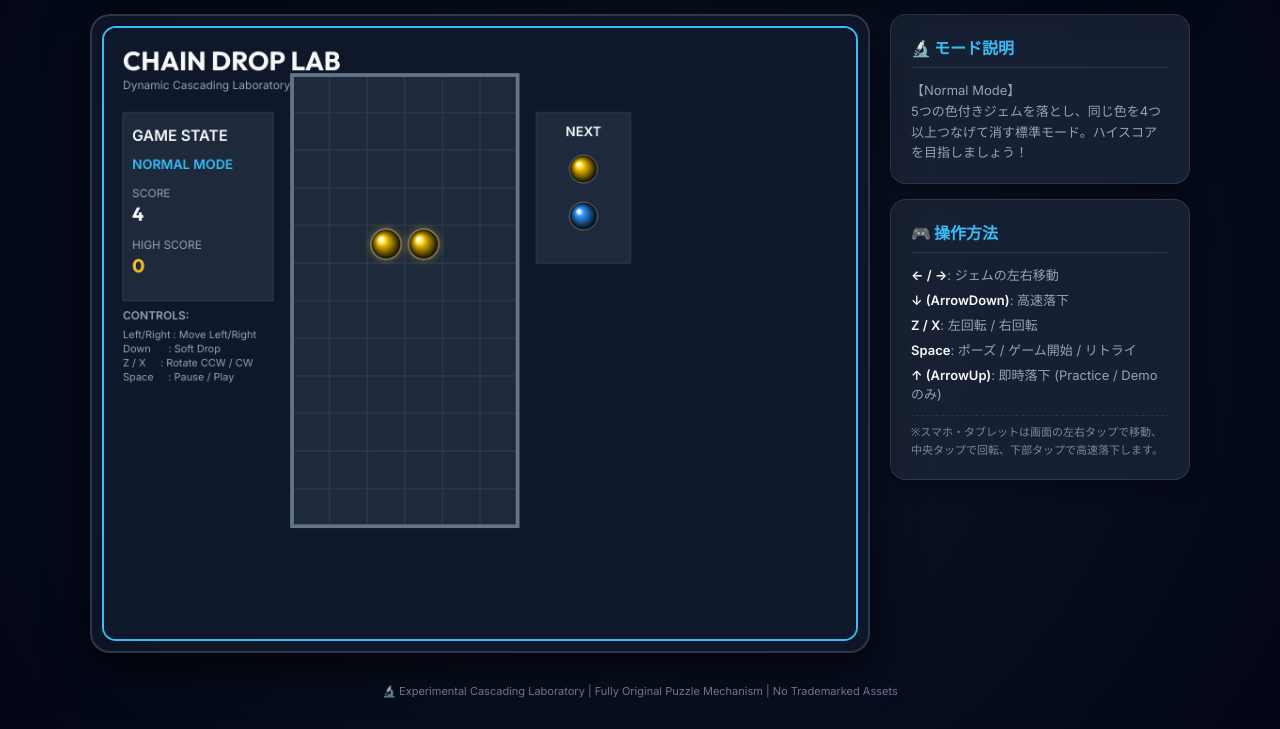
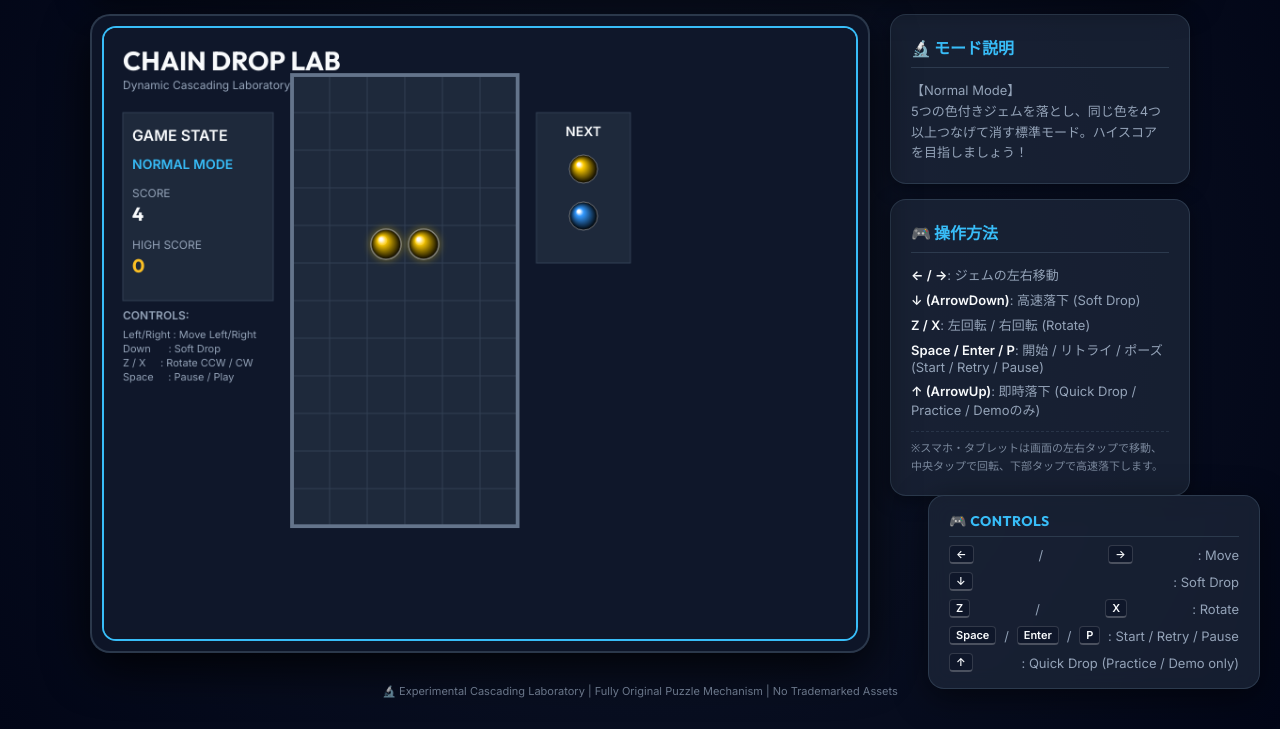
Before and after one commit to AICoderProject/chain-drop-lab, a website built with Vite: page index.html in a window 1280 px wide. Shown: the part 91-820 px from the top of the page. Built offline with nearby package versions, Linux system fonts and the light colour scheme.

Commit message:
Add on-screen controls guide

```diff
--- a/index.html
+++ b/index.html
@@ -39,10 +39,10 @@
             <h3>🎮 操作方法</h3>
             <ul class="control-list">
               <li><strong>← / →</strong>: ジェムの左右移動</li>
-              <li><strong>↓ (ArrowDown)</strong>: 高速落下</li>
-              <li><strong>Z / X</strong>: 左回転 / 右回転</li>
-              <li><strong>Space</strong>: ポーズ / ゲーム開始 / リトライ</li>
-              <li><strong>↑ (ArrowUp)</strong>: 即時落下 (Practice / Demoのみ)</li>
+              <li><strong>↓ (ArrowDown)</strong>: 高速落下 (Soft Drop)</li>
+              <li><strong>Z / X</strong>: 左回転 / 右回転 (Rotate)</li>
+              <li><strong>Space / Enter / P</strong>: 開始 / リトライ / ポーズ (Start / Retry / Pause)</li>
+              <li><strong>↑ (ArrowUp)</strong>: 即時落下 (Quick Drop / Practice / Demoのみ)</li>
             </ul>
             <p class="touch-note">※スマホ・タブレットは画面の左右タップで移動、中央タップで回転、下部タップで高速落下します。</p>
           </div>
@@ -53,6 +53,19 @@
         <p>🔬 Experimental Cascading Laboratory | Fully Original Puzzle Mechanism | No Trademarked Assets</p>
       </footer>
     </div>
+
+    <!-- Floating / Responsive Control Instructions Panel -->
+    <div class="floating-controls-panel" aria-label="操作方法">
+      <div class="floating-controls-title">🎮 Controls</div>
+      <ul class="floating-controls-list">
+        <li><span class="key-badge">←</span> / <span class="key-badge">→</span> : Move</li>
+        <li><span class="key-badge">↓</span> : Soft Drop</li>
+        <li><span class="key-badge">Z</span> / <span class="key-badge">X</span> : Rotate</li>
+        <li><span class="key-badge">Space</span> / <span class="key-badge">Enter</span> / <span class="key-badge">P</span> : Start / Retry / Pause</li>
+        <li><span class="key-badge">↑</span> : Quick Drop (Practice / Demo only)</li>
+      </ul>
+    </div>
+
     <script type="module" src="/src/main.ts"></script>
   </body>
 </html>
--- a/src/style.css
+++ b/src/style.css
@@ -259,3 +259,78 @@ body {
 button:active {
   transform: scale(0.95);
 }
+
+/* Floating / Responsive Control Instructions Panel */
+.floating-controls-panel {
+  position: fixed;
+  bottom: 20px;
+  right: 20px;
+  background: rgba(30, 41, 59, 0.7);
+  backdrop-filter: blur(10px);
+  -webkit-backdrop-filter: blur(10px);
+  border: 1px solid var(--border-color);
+  border-radius: 16px;
+  padding: 16px 20px;
+  box-shadow: 0 8px 32px rgba(0, 0, 0, 0.5);
+  z-index: 999;
+  width: 290px;
+  pointer-events: none; /* Prevent click-focus issues */
+  user-select: none;
+  font-size: 13px;
+}
+
+.floating-controls-title {
+  font-family: 'Outfit', sans-serif;
+  font-size: 14px;
+  font-weight: 700;
+  color: var(--accent-color);
+  margin-bottom: 8px;
+  border-bottom: 1px solid var(--border-color);
+  padding-bottom: 6px;
+  text-transform: uppercase;
+  letter-spacing: 0.5px;
+}
+
+.floating-controls-list {
+  list-style: none;
+  padding: 0;
+  margin: 0;
+  color: var(--text-secondary);
+}
+
+.floating-controls-list li {
+  margin-bottom: 8px;
+  display: flex;
+  align-items: center;
+  justify-content: space-between;
+}
+
+.floating-controls-list li:last-child {
+  margin-bottom: 0;
+}
+
+.key-badge {
+  background: #0f172a;
+  border: 1px solid rgba(255, 255, 255, 0.15);
+  border-bottom: 2px solid rgba(255, 255, 255, 0.25);
+  border-radius: 4px;
+  padding: 1px 6px;
+  font-size: 11px;
+  font-weight: 600;
+  color: var(--text-primary);
+  display: inline-block;
+}
+
+/* Responsive Layout Override for mobile/tablets */
+@media (max-width: 900px) {
+  .floating-controls-panel {
+    position: relative;
+    bottom: auto;
+    right: auto;
+    margin: 10px auto 0 auto;
+    width: 100%;
+    max-width: 100%;
+    box-sizing: border-box;
+    pointer-events: auto;
+  }
+}
```
